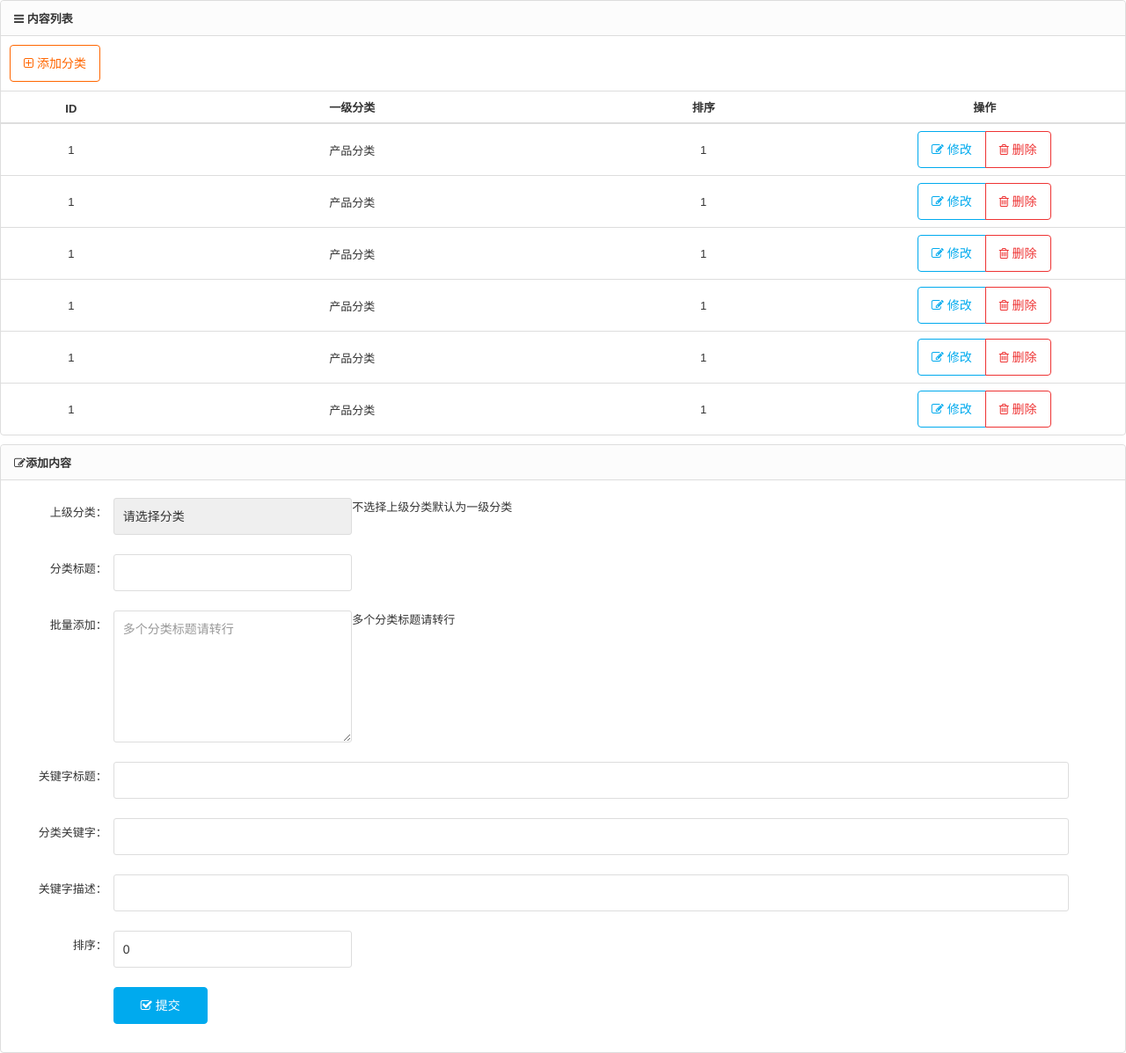
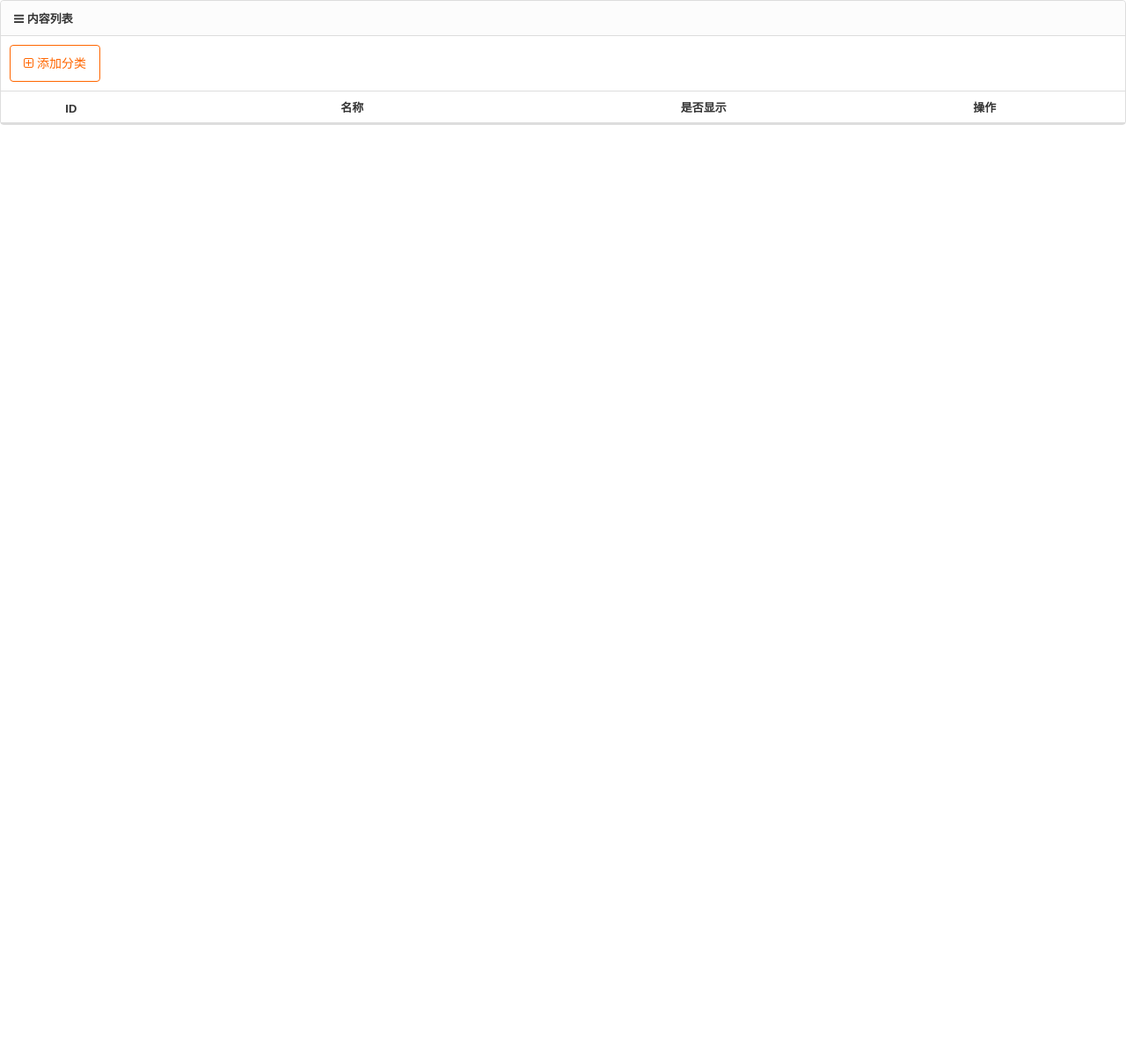
Before and after one commit to duzejundouyaer/-, a Yii app: template advanced/frontend/views/cate/cate.php in a window 1280 px wide. Shown: the whole page at 88% size. After the commit the page ends 142 px from the top, so only its background shows below. Run offline with PHP 8.4 and a stand-in for Yii, Linux system fonts and the light colour scheme; the template is opened without the code that fills it: most values are stand-ins (such as "Sample title", 1, 10 or a date in 2020); some libraries are stand-ins or nearby versions.

Commit message:
黄文靖提交

```diff
--- a/advanced/frontend/views/cate/cate.php
+++ b/advanced/frontend/views/cate/cate.php
@@ -16,140 +16,129 @@
 <div class="panel admin-panel">
   <div class="panel-head"><strong class="icon-reorder"> 内容列表</strong></div>
   <div class="padding border-bottom">
-    <button type="button" class="button border-yellow" onclick="window.location.href='#add'"><span class="icon-plus-square-o"></span> 添加分类</button>
+    <button type="button" class="button border-yellow" onclick="window.location.href='?r=cate/addcate'">
+        <span class="icon-plus-square-o"></span>
+        添加分类
+    </button>
   </div>
   <table class="table table-hover text-center">
     <tr>
       <th width="5%">ID</th>
-      <th width="15%">一级分类</th>
-      <th width="10%">排序</th>
+      <th width="15%">名称</th>
+      <th width="10%">是否显示</th>
       <th width="10%">操作</th>
     </tr>
-    <tr>
-      <td>1</td>
-      <td>产品分类</td>
-      <td>1</td>
-      <td><div class="button-group"> <a class="button border-main" href="<?=Url::toRoute(['cate/cateedit'])?>"><span class="icon-edit"></span> 修改</a> <a class="button border-red" href="javascript:void(0)" onclick="return del(1,2)"><span class="icon-trash-o"></span> 删除</a> </div></td>
+      <?php foreach($data as $key=>$val){ ?>
+    <tr class="tr_d" parent_id="<?php echo $val['parent_id']?>" node_id="<?php echo $val['type_id']?>" <?php if($val['parent_id']!=0){?> style="display:none" <?php }?> >
+      <td><?php echo $val['type_id']?></td>
+      <td style="text-align:left; padding-left:20px;" width="20%" >
+          <?php echo str_repeat('&nbsp;&nbsp;&nbsp;&nbsp;&nbsp;&nbsp;&nbsp;&nbsp;',$val['flag'])?>
+          <a href="javascript:void(0)" onclick="displayData(this);" alt="打开">[+]</a>
+          <?php echo $val['type_name']?>
+      </td>
+      <td ids="<?php echo $val['type_id']?>">
+          <?php if($val['type_is_show']==1){?>
+              <span class="is_show" style="cursor:pointer">显示</span>
+          <?php }else{ ?>
+              <span class="is_show" style="cursor:pointer">不显示</span>
+          <?php }?>
+      </td>
+      <td>
+          <div class="button-group">
+              <a class="button border-main" href="<?=Url::toRoute(['cate/cateedit'])?>&tid=<?php echo $val['type_id']?>">
+                  <span class="icon-edit"></span> 修改
+              </a>
+              <a class="button border-red" href="javascript:void(0)" onclick="return del(<?php echo $val['type_id']?>,this)">
+                  <span class="icon-trash-o"></span> 删除
+              </a>
+          </div>
+      </td>
     </tr>
-    <tr>
-      <td>1</td>
-      <td>产品分类</td>
-      <td>1</td>
-      <td><div class="button-group"> <a class="button border-main" href="<?=Url::toRoute(['cate/cateedit'])?>"><span class="icon-edit"></span> 修改</a> <a class="button border-red" href="javascript:void(0)" onclick="return del(1,2)"><span class="icon-trash-o"></span> 删除</a> </div></td>
-    </tr>
-    <tr>
-      <td>1</td>
-      <td>产品分类</td>
-      <td>1</td>
-      <td><div class="button-group"> <a class="button border-main" href="<?=Url::toRoute(['cate/cateedit'])?>"><span class="icon-edit"></span> 修改</a> <a class="button border-red" href="javascript:void(0)" onclick="return del(1,2)"><span class="icon-trash-o"></span> 删除</a> </div></td>
-    </tr>
-    <tr>
-      <td>1</td>
-      <td>产品分类</td>
-      <td>1</td>
-      <td><div class="button-group"> <a class="button border-main" href="<?=Url::toRoute(['cate/cateedit'])?>"><span class="icon-edit"></span> 修改</a> <a class="button border-red" href="javascript:void(0)" onclick="return del(1,2)"><span class="icon-trash-o"></span> 删除</a> </div></td>
-    </tr>
-    <tr>
-      <td>1</td>
-      <td>产品分类</td>
-      <td>1</td>
-      <td><div class="button-group"> <a class="button border-main" href="<?=Url::toRoute(['cate/cateedit'])?>"><span class="icon-edit"></span> 修改</a> <a class="button border-red" href="javascript:void(0)" onclick="return del(1,2)"><span class="icon-trash-o"></span> 删除</a> </div></td>
-    </tr>
-    <tr>
-      <td>1</td>
-      <td>产品分类</td>
-      <td>1</td>
-      <td><div class="button-group"> <a class="button border-main" href="<?=Url::toRoute(['cate/cateedit'])?>"><span class="icon-edit"></span> 修改</a> <a class="button border-red" href="javascript:void(0)" onclick="return del(1,2)"><span class="icon-trash-o"></span> 删除</a> </div></td>
-    </tr>
+      <?php }?>
   </table>
 </div>
 <script type="text/javascript">
-function del(id,mid){
-	if(confirm("您确定要删除吗?")){
+function del(id,obj){
+    var _this=$(obj);
+  if(confirm("您确定要删除吗?")){
+        $.ajax({
+            type: "POST",
+            url: "?r=cate/detele",
+            data: {id:id},
+            dataType:"json",
+            success: function(msg){
+                //alert(msg)
+                if(msg.code==1000){
+                    _this.parents('tr').remove();
+                }else{
+                    alert(msg.arr);
+                }
+            }
+        });
+  }
+}
+    $(document).ready(function(){
+        $(".is_show").click(function(){
+            var _this=$(this);
+            var showhtml=_this.html();
+            var tid=_this.parents('td').attr('ids');
+            if(showhtml=="显示"){
+                var is_show=0;
+            }else{
+                var is_show=1;
+            }
+            $.ajax({
+                type: "POST",
+                url: "?r=cate/showupdate",
+                data: {tid:tid,is_show:is_show},
+                dataType:"json",
+                success: function(msg){
+                    if(msg.code==1000){
+                        if(is_show==0){
+                            _this.html("不显示");
+                        }else{
+                            _this.html("显示");
+                        }
+                    }else{
+                        alert(msg.arr)
+                    }
+                }
+            });
+        })
+    });
 
-	}
+function displayData(_self)
+{
+    if(_self.alt == "关闭")
+    {
+        jqshow($(_self).parent().parent().attr('node_id'), 'hide');
+        $(_self).html('[+]');
+        _self.alt = '打开';
+    }
+    else
+    {
+        jqshow($(_self).parent().parent().attr('node_id'), 'show');
+        $(_self).html('[-]');
+        _self.alt = '关闭';
+    }
+}
+function jqshow(id,isshow) {
+    var obj = $("table tr[parent_id='"+id+"']");
+    if (obj.length>0)
+    {
+        obj.each(function(i) {
+            jqshow($(this).attr('node_id'), isshow);
+        });
+        if (isshow=='hide')
+        {
+            obj.hide();
+        }
+        else
+        {
+            obj.show();
+        }
+    }
 }
 </script>
-<div class="panel admin-panel margin-top">
-  <div class="panel-head" id="add"><strong><span class="icon-pencil-square-o"></span>添加内容</strong></div>
-  <div class="body-content">
-    <form method="post" class="form-x" action="">
-      <div class="form-group">
-        <div class="label">
-          <label>上级分类：</label>
-        </div>
-        <div class="field">
-          <select name="pid" class="input w50">
-            <option value="">请选择分类</option>
-            <option value="">产品分类</option>
-            <option value="">产品分类</option>
-            <option value="">产品分类</option>
-            <option value="">产品分类</option>
-          </select>
-          <div class="tips">不选择上级分类默认为一级分类</div>
-        </div>
-      </div>
-      <div class="form-group">
-        <div class="label">
-          <label>分类标题：</label>
-        </div>
-        <div class="field">
-          <input type="text" class="input w50" name="title" />
-          <div class="tips"></div>
-        </div>
-      </div>
-      <div class="form-group">
-        <div class="label">
-          <label>批量添加：</label>
-        </div>
-        <div class="field">
-          <textarea type="text" class="input w50" name="tits" style="height:150px;" placeholder="多个分类标题请转行"></textarea>
-          <div class="tips">多个分类标题请转行</div>
-        </div>
-      </div>
-      <div class="form-group">
-        <div class="label">
-          <label>关键字标题：</label>
-        </div>
-        <div class="field">
-          <input type="text" class="input" name="s_title" />
-        </div>
-      </div>
-      <div class="form-group">
-        <div class="label">
-          <label>分类关键字：</label>
-        </div>
-        <div class="field">
-          <input type="text" class="input" name="s_keywords" />
-        </div>
-      </div>
-      <div class="form-group">
-        <div class="label">
-          <label>关键字描述：</label>
-        </div>
-        <div class="field">
-          <input type="text" class="input" name="s_desc"/>
-        </div>
-      </div>
-      <div class="form-group">
-        <div class="label">
-          <label>排序：</label>
-        </div>
-        <div class="field">
-          <input type="text" class="input w50" name="sort" value="0"  data-validate="number:排序必须为数字" />
-          <div class="tips"></div>
-        </div>
-      </div>
-      <div class="form-group">
-        <div class="label">
-          <label></label>
-        </div>
-        <div class="field">
-          <button class="button bg-main icon-check-square-o" type="submit"> 提交</button>
-        </div>
-      </div>
-    </form>
-  </div>
-</div>
 </body>
 </html>
```
Also changed, not shown: advanced/frontend/views/cate/addcate.php (added, +87 -0 lines), advanced/frontend/views/cate/cateedit.php (+22 -16 lines).
